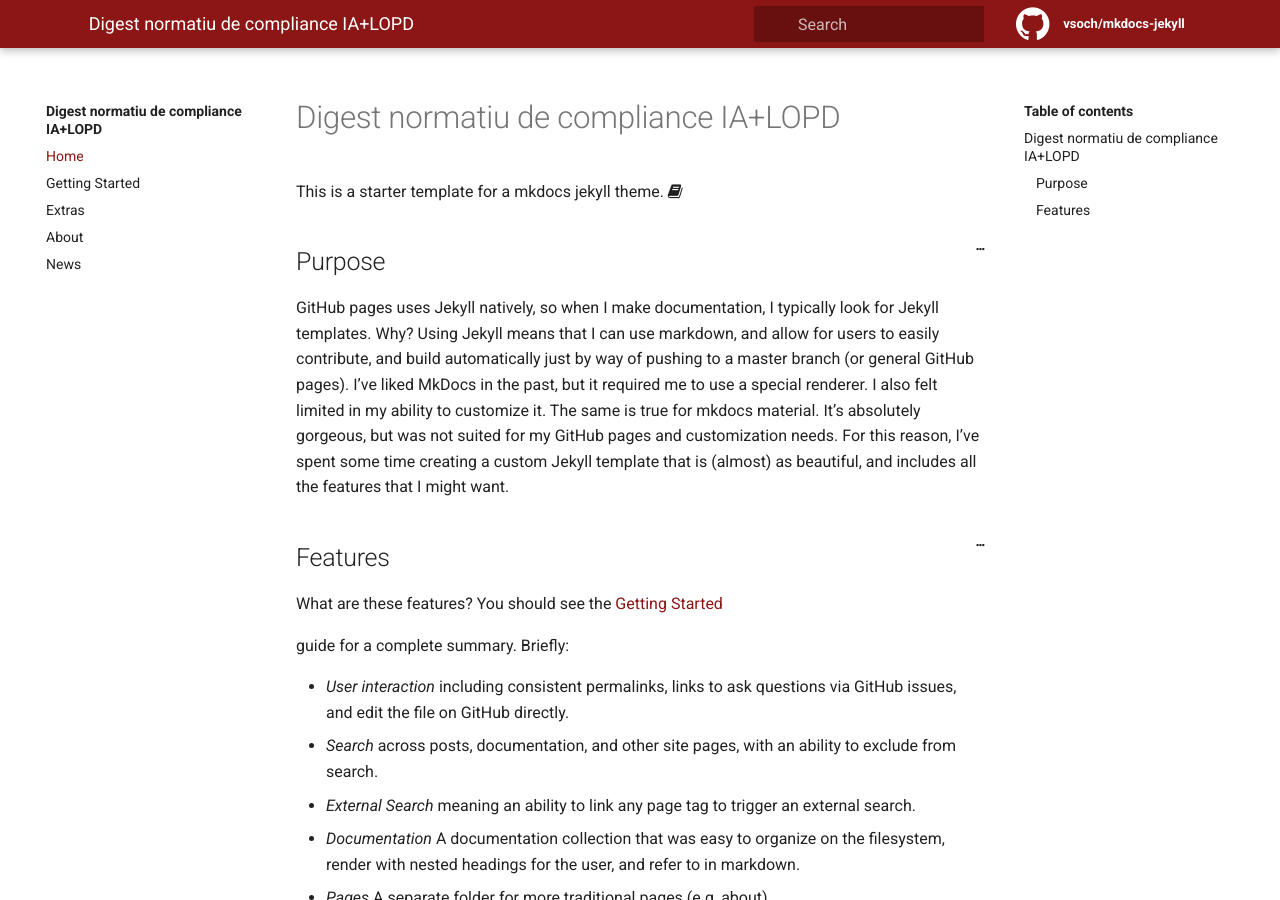
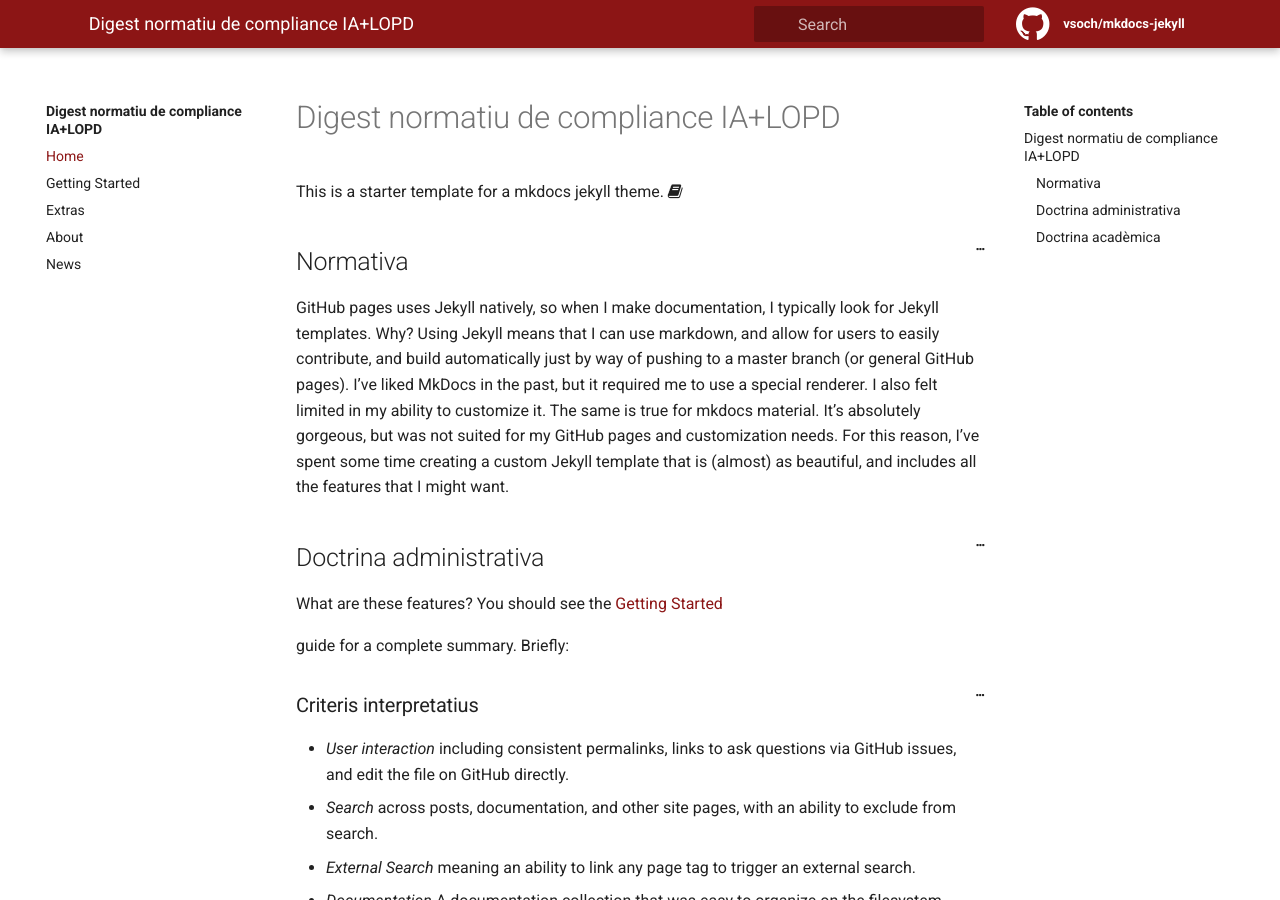
Before and after one commit to e-steve/e-steve.github.io, a Jekyll site: the page built from pages/index.md, in a window 1280 px wide and 900 px high. Built offline with Jekyll 4.4.1, drawn with Linux system fonts in a browser that asks for light colours; some of the changed text lies outside the part shown.

Commit message:
Update index.md

```diff
--- a/pages/index.md
+++ b/pages/index.md
@@ -10,7 +10,7 @@ permalink: /
 This is a starter template for a mkdocs jekyll theme.
 <i class="fa fa-book"></i>
 
-## Purpose
+## Normativa
 
 GitHub pages uses Jekyll natively, so when I make documentation, I typically
 look for Jekyll templates. Why? Using Jekyll means that I can use markdown,
@@ -23,7 +23,23 @@ my GitHub pages and customization needs. For this reason, I've spent
 some time creating a custom Jekyll template that is (almost) as beautiful,
 and includes all the features that I might want.
 
-## Features
+## Doctrina administrativa
+
+What are these features? You should see the {% include doc.html name="Getting Started" path="getting-started" %}
+guide for a complete summary. Briefly:
+
+### Criteris interpretatius
+ - *User interaction* including consistent permalinks, links to ask questions via GitHub issues, and edit the file on GitHub directly.
+ - *Search* across posts, documentation, and other site pages, with an ability to exclude from search.
+ - *External Search* meaning an ability to link any page tag to trigger an external search.
+ - *Documentation* A documentation collection that was easy to organize on the filesystem, render with nested headings for the user, and refer to in markdown.
+ - *Pages* A separate folder for more traditional pages (e.g, about).
+ - *Navigation*: Control over the main navigation on the left of the page, and automatic generation of table of contents for each page on the right.
+ - *News* A posts feed for news and updates, along with an archive (organized by year).
+ - *Templates* or specifically, "includes" that make it easy to create an alert, documentation link, or other content.
+ - *Continuous Integration* recipes to preview the site
+
+## Doctrina acadèmica
 
 What are these features? You should see the {% include doc.html name="Getting Started" path="getting-started" %}
 guide for a complete summary. Briefly:
@@ -38,6 +54,5 @@ guide for a complete summary. Briefly:
  - *Templates* or specifically, "includes" that make it easy to create an alert, documentation link, or other content.
  - *Continuous Integration* recipes to preview the site
 
-
 For features, getting started with development, see the {% include doc.html name="Getting Started" path="getting-started" %} page. Would you like to request a feature or contribute?
 [Open an issue]({{ site.repo }}/issues)
```
